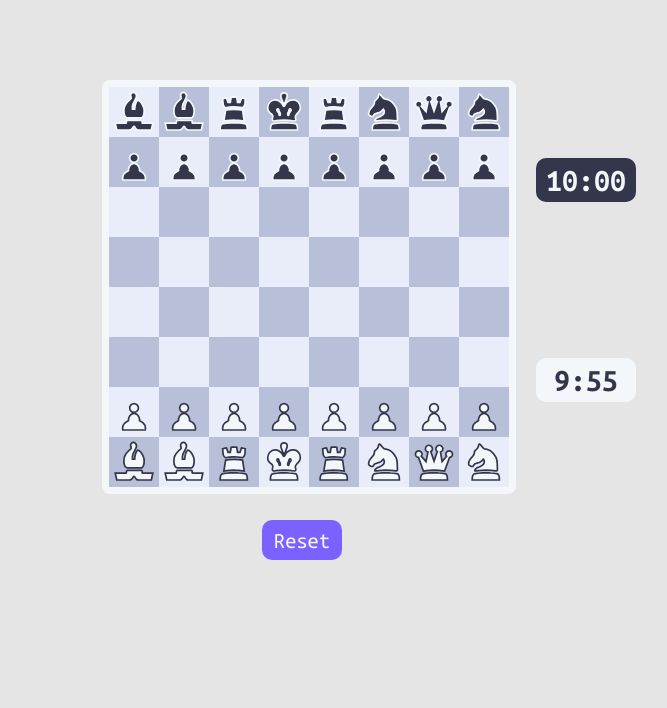
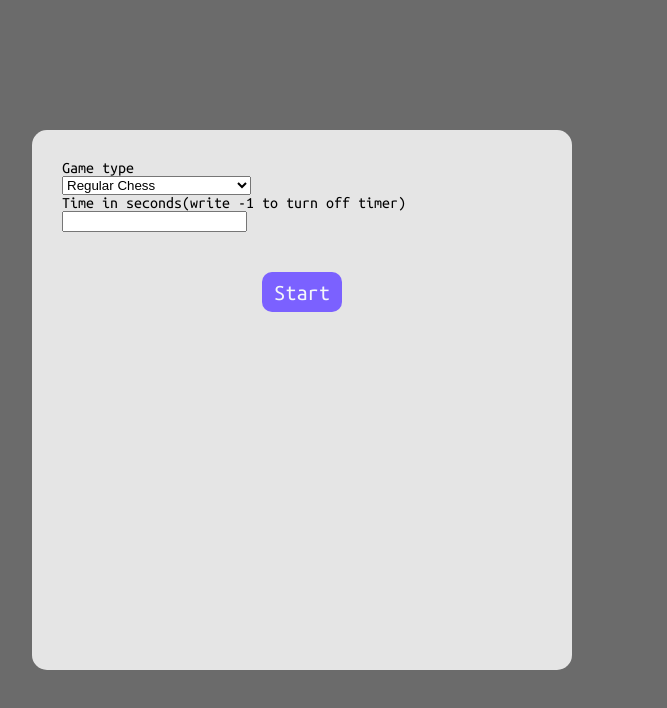
Before and after one commit to VardanHeroic/chess_new, a React (Create React App) app: page / in a window 1280 px wide. Shown: the top 708 px of the page, without its empty margins (338-1005 px from the left). Built offline with nearby package versions, Linux system fonts and the light colour scheme.

Commit message:
added begin modal

```diff
--- a/src/App.css
+++ b/src/App.css
@@ -91,11 +91,13 @@ body{
     width: calc(50px * 8);
     display: block;
     font-family: 'Conv_Chess Regular';
-	float: left;
     border: 7px #F4F7FA solid;
     border-radius: 8px
 }
 
+.float{
+    float: left;
+}
 
 .modal-bg{
 	width: 100vw;
@@ -104,6 +106,14 @@ body{
 	position: fixed;
 	z-index: 20;
 	animation: modal-bg-transition 0.5s;
+}
+
+.promotion-box{
+	display: grid;
+	grid-template-columns: repeat(2, 1fr);
+	grid-template-rows: repeat(2, 1fr);
+	grid-column-gap: 30px;
+	grid-row-gap: 30px;
 }
 
 .modal-box{
@@ -116,14 +126,10 @@ body{
 	top: 0;
 	bottom: 0;
 	margin: auto;
-	background: #F4F7FA;
-	display: grid;
-	grid-template-columns: repeat(2, 1fr);
-	grid-template-rows: repeat(2, 1fr);
-	grid-column-gap: 30px;
-	grid-row-gap: 30px;
+	background: #e5e5e5;
 	padding: 30px;
 	animation: modal-box-transition 0.5s;
+    /*f4f7fa*/
 }
 
 .modal-btn{
@@ -216,7 +222,7 @@ body{
 	color: #F4F7FA;
 	background: #34364C;
 	width: 100px;
-text-align: center;
+    text-align: center;
 	display: block;
 	border-radius: 10px;
     padding: 6px 0;
--- a/src/App.jsx
+++ b/src/App.jsx
@@ -3,16 +3,18 @@ import Modal from './Modal';
 import Board from './Board';
 import Reset from './Reset';
 import Timer from './Timer';
+import BeginModal from './BeginModal';
 import { useSelector } from 'react-redux';
 
 export default function App() {
     const status = useSelector((state) => state.matrixReducer.status)
     return (
         <div className="App">
+            {status === 'begin' ? <BeginModal/> : ''}
             {status === 'promotion' ? <Modal></Modal> : ''}
             <div className='game' >
                 <Board></Board>
-                <Timer />
+                <Timer/>
             </div>
             <div className='Reset-container' >
                 <Reset />
--- /dev/null
+++ b/src/BeginModal.jsx
@@ -0,0 +1,33 @@
+import { useState } from "react"
+import { useDispatch } from "react-redux"
+import { actions as matrixActions } from './store/matrixSlice';
+
+const BeginModal = () => {
+    const [animation,setAnimation] = useState('')
+    const [time,setTime] = useState(-1)
+    const [is960,setIs960] = useState(0)
+    const dispatch = useDispatch()
+    function start() {
+        dispatch(matrixActions.initMatrix([time,is960]))
+        setTimeout(() => dispatch(matrixActions.setStatus('none')),500)
+        setAnimation('reverse')
+
+    }
+
+    return (
+        <div className={ 'modal-bg' + ' '  +  animation  }>
+            <div className="modal-box">
+            <label htmlFor="">Game type</label><br />
+            <select name="" id="" onInput={e => setIs960(+e.target.value)}>
+                <option value="0">Regular Chess</option>
+                <option value="1">Fischer Random(Chess960)</option>
+            </select><br />
+            <label htmlFor="">Time in seconds(write -1 to turn off timer)</label>
+            <input type="number" name="" id="" onInput={e => setTime(+e.target.value)}/>
+            <button onClick={start} className={"reset"}>Start</button>
+            </div>
+        </div>
+    )
+}
+
+export default BeginModal
--- a/src/Board.jsx
+++ b/src/Board.jsx
@@ -26,9 +26,9 @@ class Board extends Component {
         }
     }
 
-    componentDidMount() {
-        this.props.initMatrix()
-    }
+    // componentDidMount() {
+    //     this.props.initMatrix()
+    // }
 
     move(props) {
         if(!(props.status === 'none' || props.status === 'check')){
@@ -62,7 +62,7 @@ class Board extends Component {
            return null;
         }
         return (
-            <div className="board">
+            <div className={`board ${this.props.whiteTimer >= 0 ? "float" : ""}`}>
                 {
                     this.props.matrix.map((row, i) => {
                         return <div className="row" key={i}>{
@@ -86,8 +86,6 @@ class Board extends Component {
 export default connect(
     (state) => ({
         matrix: state.matrixReducer.value,
+        whiteTimer: state.matrixReducer.whiteTimer
     }),
-    (dispatch) => ({
-        initMatrix: () => dispatch(matrixActions.initMatrix()),
-    })
 )(Board)
--- a/src/Modal.jsx
+++ b/src/Modal.jsx
@@ -20,7 +20,7 @@ class Modal extends Component {
 	render() {
 		return (
 			<div className={ 'modal-bg' + ' '  +  this.state.animation  }>
-				<div className="modal-box">
+				<div className="modal-box promotion-box">
 					<button className="modal-btn" onClick={e => this.handleModal('Rook')} >t</button>
 					<button className="modal-btn" onClick={e => this.handleModal('Knight')}>j</button>
 					<button className="modal-btn" onClick={e => this.handleModal('Queen')}>w</button>
--- a/src/Reset.jsx
+++ b/src/Reset.jsx
@@ -7,13 +7,7 @@ const Reset = () => {
     if (matrix.length === 0) {
         return null;
     }
-    return <button className="reset" onClick={() => {
-        if (window.confirm('sure?')) {
-            dispatch(matrixActions.initMatrix())
-            dispatch(matrixActions.calculateCheckDirections())
-        }
-    }
-    }>Reset</button>
+    return <button className="reset" onClick={() => dispatch(matrixActions.setStatus('begin'))}>Reset</button>
 }
 
 export default Reset
--- a/src/Timer.jsx
+++ b/src/Timer.jsx
@@ -4,10 +4,10 @@ import {actions as matrixActions } from './store/matrixSlice'
 
 class Timer extends Component {
 	componentDidMount(){
-		let timer = setInterval(() => {
-			if (this.props.whiteTimer <= 0 || this.props.blackTimer <= 0) {
+		const timer = setInterval(() => {
+			if (this.props.whiteTimer === 0 || this.props.blackTimer === 0) {
+				clearInterval(timer)
 				this.props.findStaleMate()
-				clearInterval(timer)
 			}
 			if (this.props.status === 'none' || this.props.status === 'check') {
 				if (this.props.current ===  'white') {
@@ -21,7 +21,7 @@ class Timer extends Component {
 	}
 
 	render() {
-        if (this.props.matrix.length === 0) {
+        if (this.props.matrix.length === 0 || this.props.whiteTimer < 0) {
            return null;
         }
 		return (
--- a/src/store/matrixSlice.js
+++ b/src/store/matrixSlice.js
@@ -12,7 +12,7 @@ export const matrixSlice = createSlice({
         checkDirectionsBlack: [],
         pinsWhite: [],
         pinsBlack: [],
-        status: 'none',
+        status: 'begin',
         current: 'white',
         checkRay: [{}],
         checkInitator: null,
@@ -30,13 +30,12 @@ export const matrixSlice = createSlice({
             state.chosen = action.payload;
         },
 
-        initMatrix: (state) => {
+        initMatrix: (state, action) => {
             let matrix = []
             for (let i = 0; i < 8; i++) {
                 matrix[i] = []
                 for (let j = 0; j < 8; j++) {
-                    ;
-                    if ((i % 2 === 1 && j % 2 === 1) || (i % 2 === 0 && j % 2 === 0)) {
+                    if (i % 2 === j % 2) {
                         matrix[i][j] = { color: 'wcell', x: i, y: j, key: (i * 10 + j), fig: null }
                     }
                     else {
@@ -54,47 +53,52 @@ export const matrixSlice = createSlice({
 
             }
 
-            const lastLine = [0,1,2,3,4,5,6,7]
+            let kingCord =  4
+            let leftRookCord = 0
+            let rightRookCord = 7
+            let blackCelledBishopCord = 2
+            let whiteCelledBishopCord = 5
+            let firstKnightCord = 1
+            let secondKnightCord = 6
+            let queenCord = 3
 
-            const kingCord = Math.floor(Math.random()*6)+1
-            lastLine.splice(lastLine.indexOf(kingCord),1);
+            if (action.payload[1]) {
 
-            const leftRookCord = Math.floor(Math.random()*kingCord)
-            lastLine.splice(lastLine.indexOf(leftRookCord),1);
+                const lastLine = [0, 1, 2, 3, 4, 5, 6, 7]
 
-            const rightRookCord = Math.floor(Math.random()*(7-kingCord))+kingCord+1
-            lastLine.splice(lastLine.indexOf(rightRookCord),1);
+                kingCord = Math.floor(Math.random() * 6) + 1
+                lastLine.splice(lastLine.indexOf(kingCord), 1);
 
-            let blackCelledBishopCord = Math.floor(Math.random()*4)*2
-            while(!lastLine.includes(blackCelledBishopCord)){
-                blackCelledBishopCord = Math.floor(Math.random()*4)*2
+                leftRookCord = Math.floor(Math.random() * kingCord)
+                lastLine.splice(lastLine.indexOf(leftRookCord), 1);
+
+                rightRookCord = Math.floor(Math.random() * (7 - kingCord)) + kingCord + 1
+                lastLine.splice(lastLine.indexOf(rightRookCord), 1);
+
+                blackCelledBishopCord = Math.floor(Math.random() * 4) * 2
+                while (!lastLine.includes(blackCelledBishopCord)) {
+                    blackCelledBishopCord = Math.floor(Math.random() * 4) * 2
                 }
-            lastLine.splice(lastLine.indexOf(blackCelledBishopCord),1);
+                lastLine.splice(lastLine.indexOf(blackCelledBishopCord), 1);
 
-            let whiteCelledBishopCord = Math.floor(Math.random()*4)*2+1
-            while(!lastLine.includes(whiteCelledBishopCord)){
-                whiteCelledBishopCord = Math.floor(Math.random()*4)*2+1
+                whiteCelledBishopCord = Math.floor(Math.random() * 4) * 2 + 1
+                while (!lastLine.includes(whiteCelledBishopCord)) {
+                    whiteCelledBishopCord = Math.floor(Math.random() * 4) * 2 + 1
                 }
-            lastLine.splice(lastLine.indexOf(whiteCelledBishopCord),1);
+                lastLine.splice(lastLine.indexOf(whiteCelledBishopCord), 1);
 
-            const firstKnightCord = lastLine[Math.floor(Math.random()*3)]
-            lastLine.splice(lastLine.indexOf(firstKnightCord),1)
+                firstKnightCord = lastLine[Math.floor(Math.random() * 3)]
+                lastLine.splice(lastLine.indexOf(firstKnightCord), 1)
 
-            const secondKnightCord = lastLine[Math.floor(Math.random()*2)]
-            lastLine.splice(lastLine.indexOf(secondKnightCord),1)
+                secondKnightCord = lastLine[Math.floor(Math.random() * 2)]
+                lastLine.splice(lastLine.indexOf(secondKnightCord), 1)
 
-            const queenCord = lastLine[0]
-            // console.log(whiteCelledBishopCord,blackCelledBishopCord,lastLine,leftRookCord,rightRookCord);
-
-            // let firstKnightCord = Math.floor(Math.random()*7)
-            // while(lastLine.includes(wh)){
-            //     firstKnightCord = Math.floor(Math.random()*7)
-            // }
-            // lastLine.splice(lastLine.indexOf(firstKnightCord),1);
+                queenCord = lastLine[0]
+            }
 
             matrix[0][rightRookCord].fig = { name: "Rook", color: 'black', checkDirections: [], untouched: true }
-            matrix[7][leftRookCord].fig  = { name: "Rook", color: 'white', checkDirections: [], untouched: true }
-            matrix[0][leftRookCord].fig  = { name: "Rook", color: 'black', checkDirections: [], untouched: true }
+            matrix[7][leftRookCord].fig = { name: "Rook", color: 'white', checkDirections: [], untouched: true }
+            matrix[0][leftRookCord].fig = { name: "Rook", color: 'black', checkDirections: [], untouched: true }
             matrix[7][rightRookCord].fig = { name: "Rook", color: 'white', checkDirections: [], untouched: true }
 
 
@@ -112,11 +116,10 @@ export const matrixSlice = createSlice({
             matrix[7][kingCord].fig = { name: "King", color: 'white', checkDirections: [], untouched: true }
 
             matrix[0][secondKnightCord].fig = { name: 'Knight', color: 'black', checkDirections: [] }
-            matrix[7][firstKnightCord].fig  = { name: 'Knight', color: 'white', checkDirections: [] }
-            matrix[0][firstKnightCord].fig  = { name: 'Knight', color: 'black', checkDirections: [] }
+            matrix[7][firstKnightCord].fig = { name: 'Knight', color: 'white', checkDirections: [] }
+            matrix[0][firstKnightCord].fig = { name: 'Knight', color: 'black', checkDirections: [] }
             matrix[7][secondKnightCord].fig = { name: 'Knight', color: 'white', checkDirections: [] }
 
-            state.status = 'none';
             state.value = matrix;
             state.chosen = null;
             state.checkDirectionsBlack = [];
@@ -125,8 +128,8 @@ export const matrixSlice = createSlice({
             state.checkRay = [{}];
             state.promotionName = 'Pawn';
             state.checkInitator = null;
-            state.blackTimer = 600;
-            state.whiteTimer = 600;
+            state.blackTimer = action.payload[0];
+            state.whiteTimer = action.payload[0];
             state.pinScan = false;
             state.pinsBlack = []
             state.pinsWhite = []
@@ -153,7 +156,7 @@ export const matrixSlice = createSlice({
         },
 
 
-        calculateCheckDirections(state, action) {
+        calculateCheckDirections(state) {
             let whitePinArr = []
             let blackPinArr = []
             state.value.forEach(row => {
@@ -305,7 +308,7 @@ export const matrixSlice = createSlice({
             }
 
 
-            if (state.blackTimer <= 0) {
+            if (state.blackTimer === 0) {
                 if (isCheckMatePossible(whiteMaterial, 1)) {
                     state.status = 'draw by lack of material';
                     new Audio(drawSound).play()
@@ -316,7 +319,7 @@ export const matrixSlice = createSlice({
                 new Audio(winSound).play();
                 return;
             }
-            if (state.whiteTimer <= 0) {
+            if (state.whiteTimer === 0) {
                 if (isCheckMatePossible(blackMaterial, 1)) {
                     state.status = 'draw by lack of material';
                     new Audio(drawSound).play()
@@ -356,13 +359,17 @@ export const matrixSlice = createSlice({
             state.promotionName = action.payload
         },
         whiteDecrement(state) {
+            if (state.whiteTimer > 0) {
                 state.whiteTimer--
+            }
             if (state.whiteTimer === 60) {
                 new Audio(lowTimeSound).play()
             }
         },
         blackDecrement(state) {
+            if (state.blackTimer > 0) {
                 state.blackTimer--
+            }
             if (state.blackTimer === 60) {
                 new Audio(lowTimeSound).play()
             }
```
Lines whose indentation alone changed are shown as unchanged.
